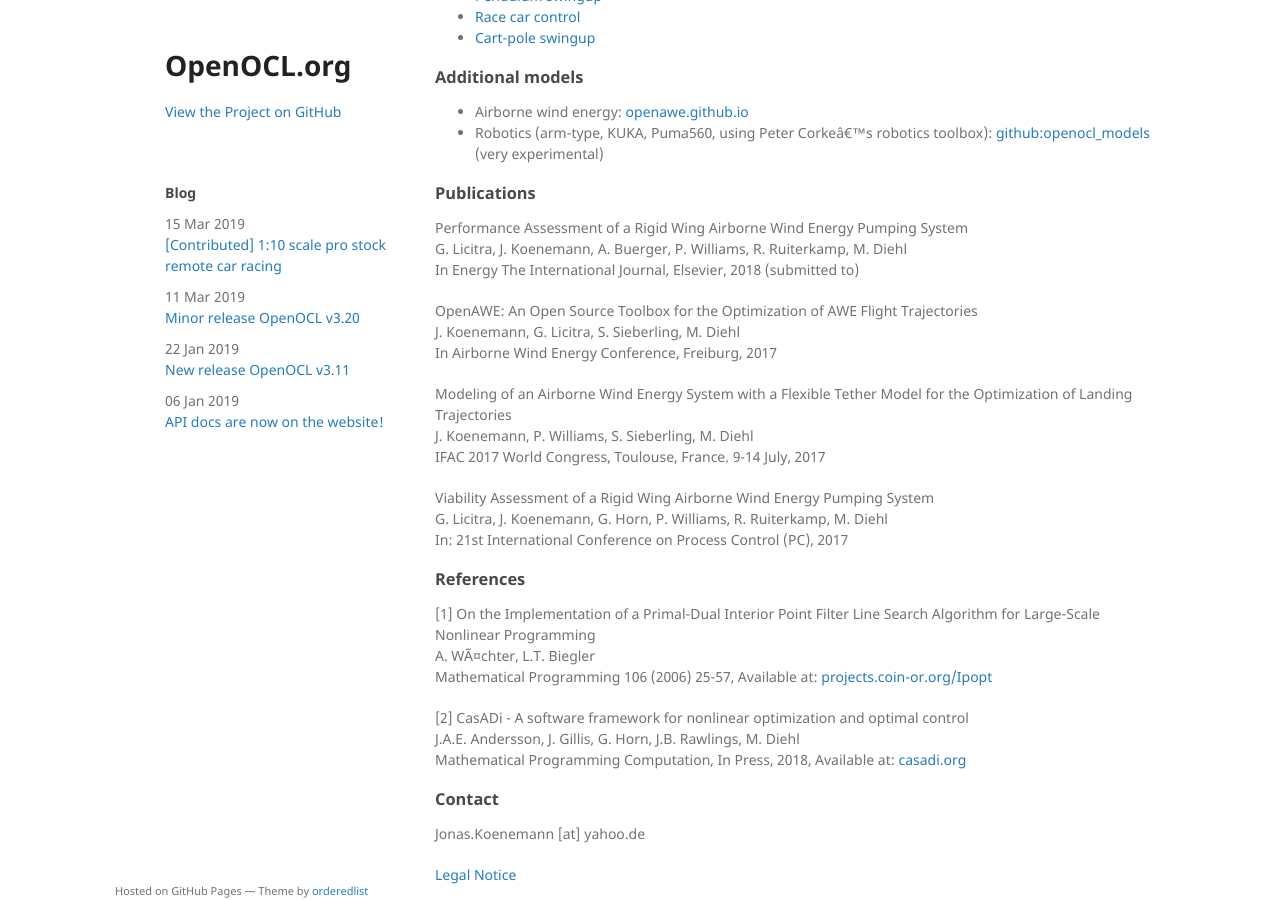
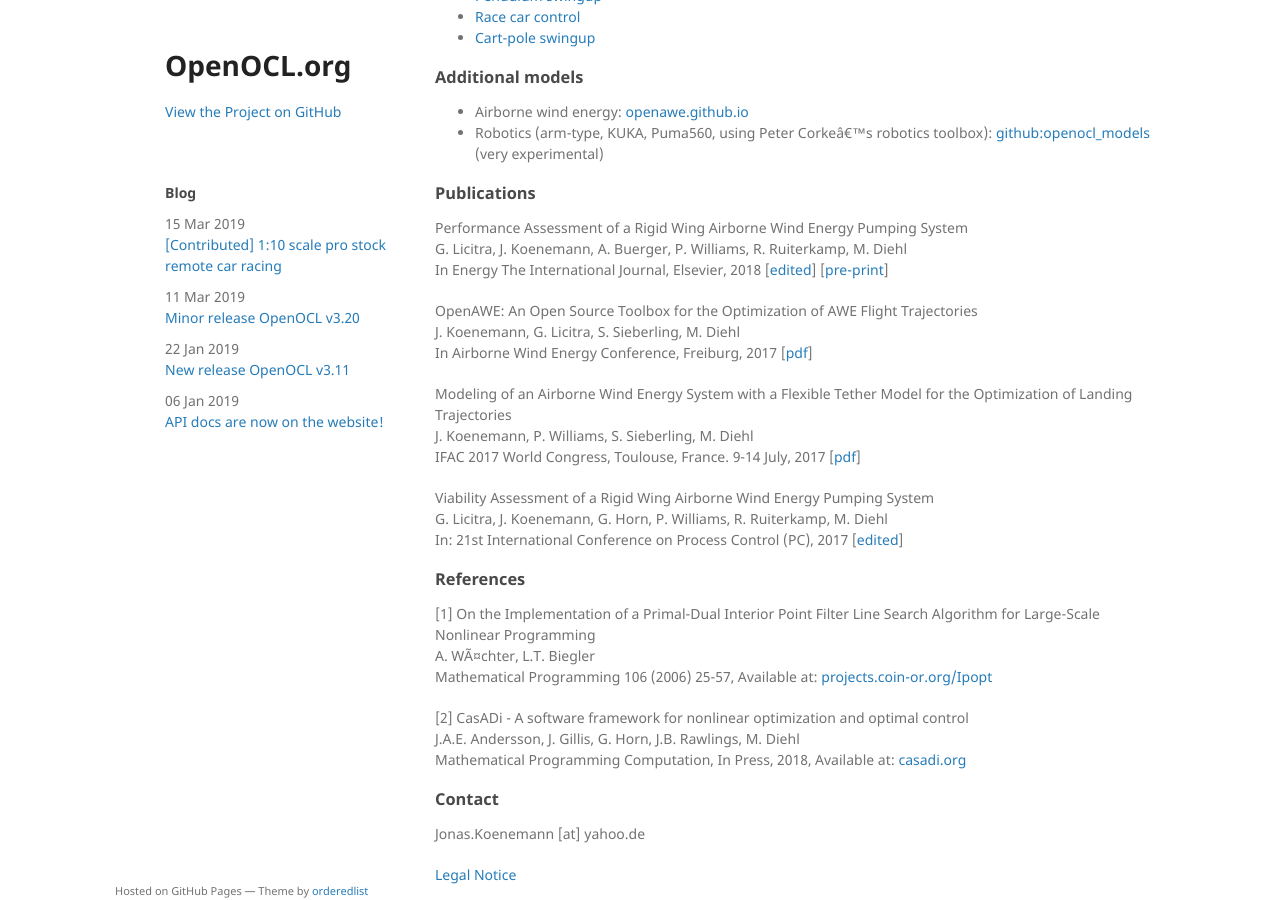
Before and after one commit to OpenOCL/openocl.github.io, a Jekyll site: the page built from index.md, in a window 1280 px wide and 900 px high, scrolled down 891 px. Built offline with Jekyll 4.4.1, drawn with Linux system fonts in a browser that asks for light colours; our own code applies the rules of GitHub Pages for plain Markdown files.

Commit message:
Update index.md

```diff
--- a/index.md
+++ b/index.md
@@ -38,19 +38,19 @@
 
 Performance Assessment of a Rigid Wing Airborne Wind Energy Pumping System
 G. Licitra, J. Koenemann, A. Buerger, P. Williams, R. Ruiterkamp, M. Diehl
-In Energy The International Journal, Elsevier, 2018 (submitted to)
+In Energy The International Journal, Elsevier, 2018 [[edited](https://ieeexplore.ieee.org/document/7976256)] [[pre-print](/assets/posts/FlightTrajectoryOptimization.pdf)]
 
 OpenAWE: An Open Source Toolbox for the Optimization of AWE Flight Trajectories
 J. Koenemann, G. Licitra, S. Sieberling, M. Diehl
-In Airborne Wind Energy Conference, Freiburg, 2017
+In Airborne Wind Energy Conference, Freiburg, 2017 [[pdf](https://repository.tudelft.nl/islandora/object/uuid%3A3e4117da-fa2c-48c9-a3bf-f4e97500fdc2)]
 
 Modeling of an Airborne Wind Energy System with a Flexible Tether Model for the Optimization of Landing Trajectories
 J. Koenemann, P. Williams, S. Sieberling, M. Diehl
-IFAC 2017 World Congress, Toulouse, France. 9-14 July, 2017
+IFAC 2017 World Congress, Toulouse, France. 9-14 July, 2017 [[pdf](https://www.sciencedirect.com/science/article/pii/S2405896317315227)]
 
 Viability Assessment of a Rigid Wing Airborne Wind Energy Pumping System
 G. Licitra, J. Koenemann, G. Horn, P. Williams, R. Ruiterkamp, M. Diehl
-In: 21st International Conference on Process Control (PC), 2017
+In: 21st International Conference on Process Control (PC), 2017 [[edited](https://ieeexplore.ieee.org/document/7976256)]
 
 ### References
 
```
Also changed, not shown: other parts of index.md (+1 -1 lines).
